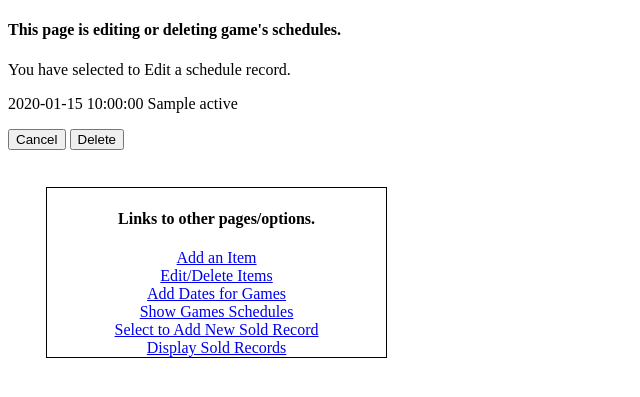
After one commit to BorisVV/merch-sales-sqlalchemy-app, a Flask app: page /edit_schedules/1/ in a window 1280 px wide. The commit adds this page. Shown: the top 397 px of the page, without its empty margins (0-640 px from the left). Run offline with Flask 2, Linux system fonts and the light colour scheme; tables that the repository leaves empty hold one stand-in row (values such as "Sample post"); some libraries are stand-ins or nearby versions.

Commit message:
option to delete schedules

```diff
--- a/app_sport_team/__init__.py
+++ b/app_sport_team/__init__.py
@@ -1,5 +1,5 @@
 
-from datetime import date
+from datetime import datetime
 from flask import Flask, session, g, render_template, current_app
 
 app = Flask(__name__)
--- a/app_sport_team/tables_setUp.py
+++ b/app_sport_team/tables_setUp.py
@@ -1,4 +1,5 @@
-import sqlalchemy
+
+from datetime import datetime
 from sqlalchemy.engine import Engine
 from sqlalchemy import \
             ForeignKey, event, create_engine, Column,\
@@ -81,6 +82,10 @@ class DatesOfGames(Base):
     city = Column(String(50))
     state = Column(String(50))
 
+    @property
+    def url(self):
+        return url_for('edit_schedules', id=self.id)
+
     def __repr__(self):
         return "{} {} {}".format(self.game_date, self.city, self.state)
 
--- a/app_sport_team/templates/displaySoldRecords.html
+++ b/app_sport_team/templates/displaySoldRecords.html
@@ -18,7 +18,7 @@
       <tr>
         <td>{{ row.id }}</td>
         <td>{{ row.merchandise_items.name}}</td>
-        <td>{{ row.games_schedules.game_date }}</td>
+        <td>{{ row.games_schedules.game_date|dateformat }}</td>
         <td>{{ row.games_schedules.city }}</td>
         <td>{{ row.games_schedules.state }}</td>
         <td>{{ row.quantity_sold }}</td>
--- /dev/null
+++ b/app_sport_team/templates/edit_schedules.html
@@ -0,0 +1,19 @@
+{% extends "home.html" %}
+
+{% block title %}Edit Schedules{% endblock %}
+
+{% block body %}
+<h4>This page is editing or deleting game's schedules.</h4>
+<p>You have selected to Edit a schedule record.</p>
+<p>{{ sched }}</p>
+
+<form action="{{ sched.url }}" method="post">
+ <input type="submit" name="cancel" value="Cancel">
+ <input type="submit" name="delete" value="Delete">
+
+</form>
+
+
+
+
+{% endblock %}
--- a/app_sport_team/templates/show_dates.html
+++ b/app_sport_team/templates/show_dates.html
@@ -17,6 +17,7 @@
         <td>{{ element.game_date }}</td>
         <td>{{ element.city }}</td>
         <td>{{ element.state }}</td>
+        <td><a href="{{ element.url }}">Edit schedule</a> </td>
       </tr>
     {% endfor %}
   </table>
--- a/app_sport_team/views/routes.py
+++ b/app_sport_team/views/routes.py
@@ -145,6 +145,22 @@ def addDates():
 def show_dates():
     return render_template('show_dates.html', _dates=DatesOfGames.query.all())
 
+@app.route('/edit_schedules/<int:id>/', methods=['GET', 'POST'])
+def edit_schedules(id):
+    sched = DatesOfGames.query.get(id)
+
+    form = dict(game_dt=sched.game_date, city=sched.city, state=sched.state)
+    if request.method == 'POST':
+        if 'cancel' in request.form:
+            return redirect(url_for('show_dates'))
+        if 'delete' in request.form:
+            db_session.delete(sched)
+            db_session.commit()
+            return redirect(url_for('show_dates'))
+
+
+    return render_template('edit_schedules.html', form=form, sched=sched)
+
 @app.route('/edit_sold_items/', methods=['GET', 'POST'])
 def addSoldRecord():
     items = MerchandiseItems.query.all()
```
Also changed, not shown: app_sport_team/utils.py (+10 -5 lines).
